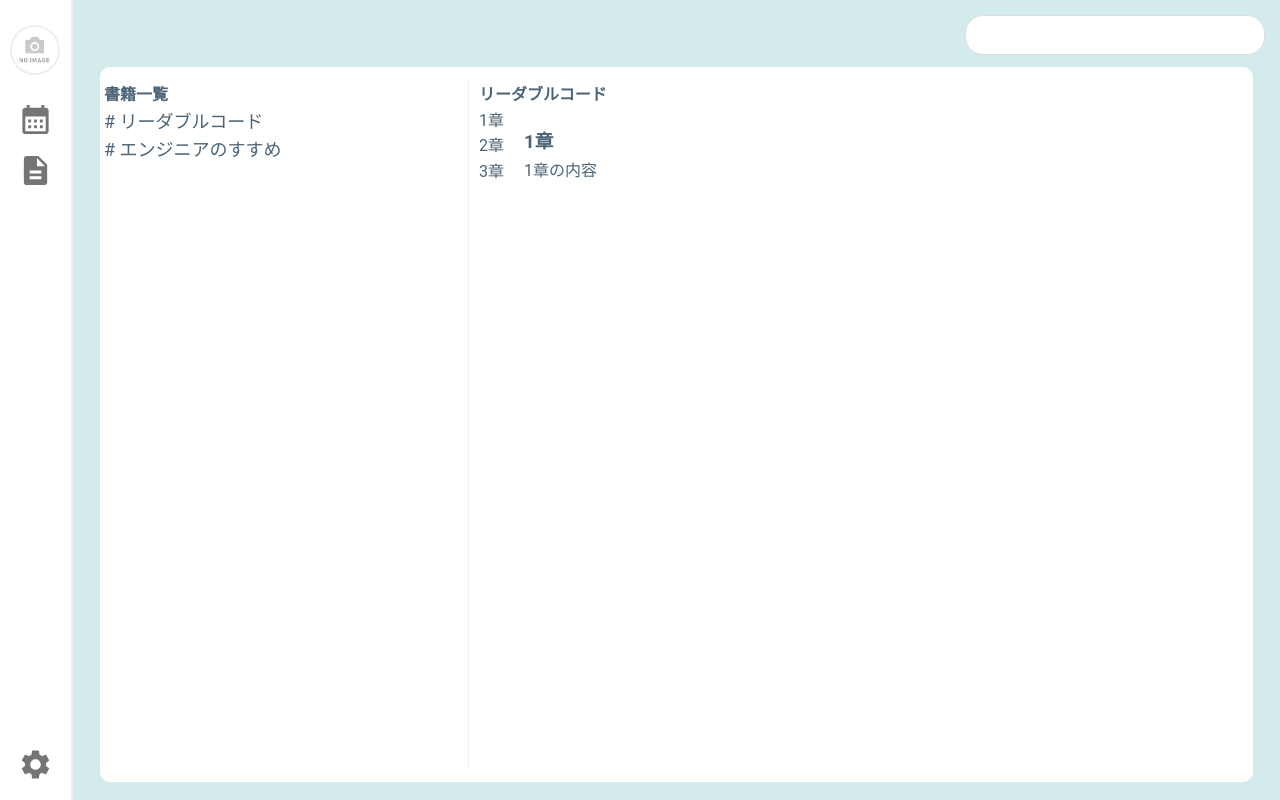
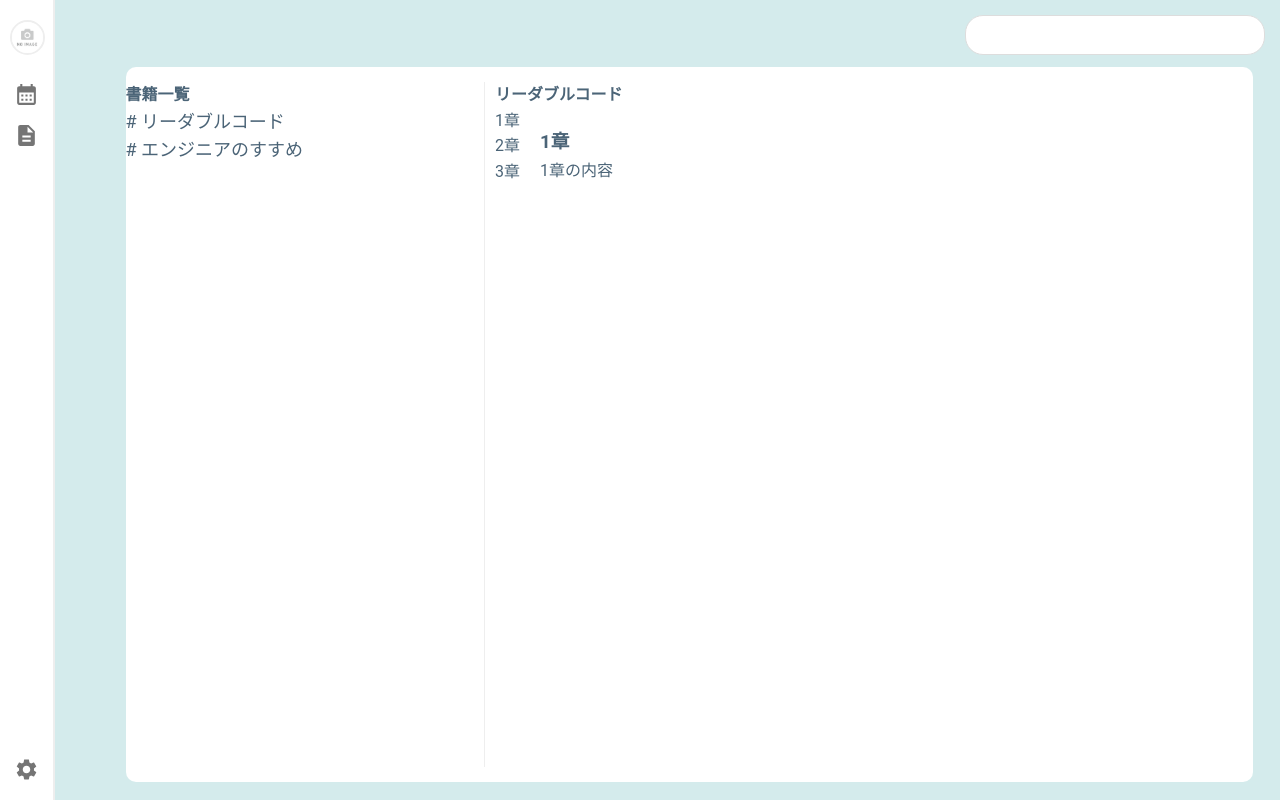
Before and after one commit to Mayu0628/TechRead_NextJS, a Next.js app: page / in a window 1280 px wide. Built offline with nearby package versions, Linux system fonts and the light colour scheme.

Commit message:
Update sidebar styles for better layout and user experience

```diff
--- a/src/app/components/layouts/Sidebar/Sidebar.module.css
+++ b/src/app/components/layouts/Sidebar/Sidebar.module.css
@@ -1,5 +1,6 @@
-.sidebarContainer {
+.sidebar_container {
   height: 100%;
+  width: 55px;
   padding: 10px;
   background-color: #ffffff;
   border-right: 2px solid #eeeeee;
@@ -14,11 +15,11 @@
 }
 
 .noImg {
-  margin-top: 15px;
+  margin-top: 10px;
   margin-bottom: 15px;
   border-radius: 50px;
-  width: 50px;
-  height: 50px;
+  width: 35px;
+  height: 35px;
   object-fit: cover;
   border: 2px solid #eeeeee;
 }
--- a/src/app/components/layouts/Sidebar/Sidebar.tsx
+++ b/src/app/components/layouts/Sidebar/Sidebar.tsx
@@ -10,7 +10,7 @@ import SettingIcon from "@/features/setting/SettingIcon";
 
 const Sidebar = () => {
   return (
-    <div className={styles.sidebarContainer}>
+    <div className={styles.sidebar_container}>
       <div>
         <Image src={Noimg} alt="No Image" className={styles.noImg} />
         <CalendarIcon />
--- a/src/app/features/Event/Calendar/CalendarIcon.tsx
+++ b/src/app/features/Event/Calendar/CalendarIcon.tsx
@@ -3,7 +3,7 @@
 import React, { useState } from "react";
 
 import CalendarMonthIcon from "@mui/icons-material/CalendarMonth";
-import { IconButton } from "@mui/material";
+import { Grid, IconButton } from "@mui/material";
 
 import EventDialog from "./component/EventDialog";
 
@@ -20,12 +20,12 @@ const CalendarIcon = () => {
     setOpen(false);
   };
   return (
-    <div>
+    <Grid container justifyContent="center" >
       <IconButton>
-        <CalendarMonthIcon onClick={handleClickOpen} fontSize="large" />
+        <CalendarMonthIcon onClick={handleClickOpen} sx={{ fontSize: 25 }} />
       </IconButton>
       <EventDialog open={open} onClose={handleClose} />
-    </div>
+    </Grid>
   );
 };
 
--- a/src/app/features/MeetingNotes/MeetingNotesIcon.tsx
+++ b/src/app/features/MeetingNotes/MeetingNotesIcon.tsx
@@ -1,15 +1,15 @@
 import React from "react";
 
 import DescriptionIcon from "@mui/icons-material/Description";
-import { IconButton } from "@mui/material";
+import { Grid, IconButton } from "@mui/material";
 
 const MeetingNotesIcon = () => {
   return (
-    <div>
+    <Grid container justifyContent="center">
       <IconButton>
-        <DescriptionIcon fontSize="large" />
+        <DescriptionIcon sx={{ fontSize: 25 }} />
       </IconButton>
-    </div>
+    </Grid>
   );
 };
 
--- a/src/app/features/setting/SettingIcon.tsx
+++ b/src/app/features/setting/SettingIcon.tsx
@@ -3,7 +3,7 @@
 import * as React from "react";
 
 import SettingsIcon from "@mui/icons-material/Settings";
-import { IconButton } from "@mui/material";
+import { Grid, IconButton } from "@mui/material";
 import ClickAwayListener from "@mui/material/ClickAwayListener";
 import Grow from "@mui/material/Grow";
 import MenuItem from "@mui/material/MenuItem";
@@ -52,7 +52,7 @@ const SettingIcon = () => {
 
   return (
     <Stack direction="row" spacing={2}>
-      <div>
+      <Grid container justifyContent="center">
         <div
           style={{
             display: "flex",
@@ -73,7 +73,7 @@ const SettingIcon = () => {
               alignItems: "center",
             }}
           >
-            <SettingsIcon fontSize="large" />
+            <SettingsIcon sx={{ fontSize: 25 }} />
           </IconButton>
         </div>
         <Popper
@@ -109,7 +109,7 @@ const SettingIcon = () => {
             </Grow>
           )}
         </Popper>
-      </div>
+      </Grid>
     </Stack>
   );
 };
--- a/src/app/layout.tsx
+++ b/src/app/layout.tsx
@@ -14,7 +14,7 @@ export default function RootLayout({
   return (
     <html>
       <body>
-        <div className="sidebarContainer">
+        <div className="sidebar_container">
           <Sidebar />
         </div>
         <main className="mainContent">{children}</main>
--- a/src/app/styles/globals.css
+++ b/src/app/styles/globals.css
@@ -26,8 +26,9 @@ li {
   list-style: none;
 }
 
-.sidebarContainer {
+.sidebar_container {
   height: 100vh;
+  width: 100px;
   display: flex;
 }
 
@@ -42,3 +43,7 @@ li {
   margin-top: 10px;
   margin-bottom: 10px;
 }
+
+.icons {
+  justify-content: center;
+}
```
